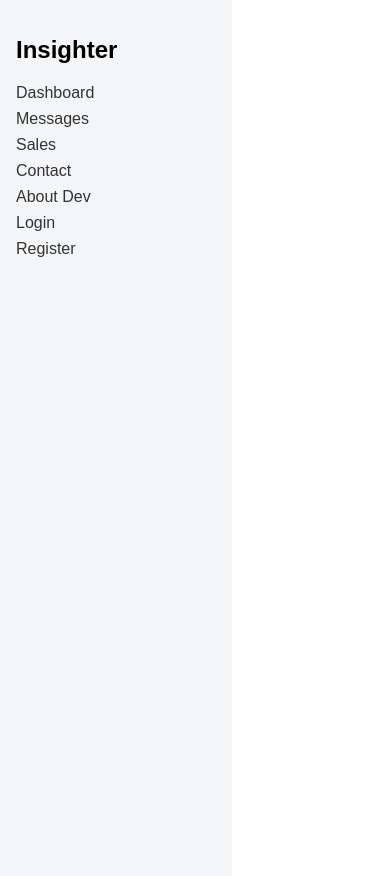
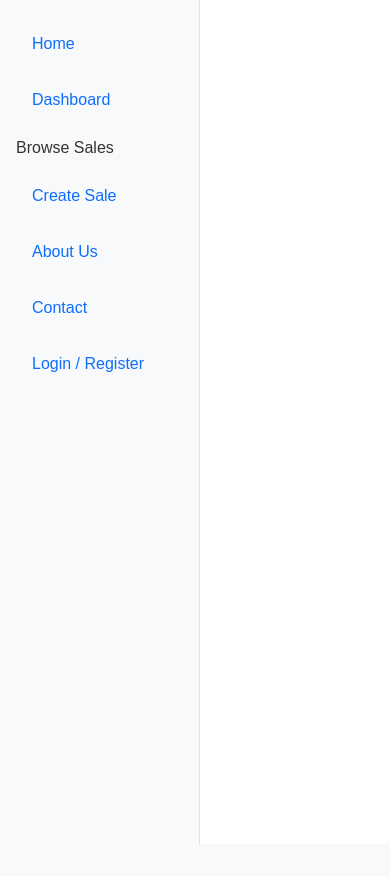
Before and after one commit to Goodvibes74/SDP_website, a Django app: page /about/ in a window 390 px wide. After the commit the page ends 844 px from the top, so only its background shows below. Run offline with Django 5.2, Linux system fonts and the light colour scheme; some libraries are stand-ins or nearby versions.

Commit message:
Refactor base template: enhance layout with Bootstrap, update sidebar navigation, and improve responsiveness.

```diff
--- a/sdp_project/templates/core/base.html
+++ b/sdp_project/templates/core/base.html
@@ -2,31 +2,62 @@
 <!DOCTYPE html>
 <html lang="en">
 <head>
-  <meta charset="UTF-8">
-  <title>{% block title %}SDP App{% endblock %}</title>
-  <link rel="stylesheet" href="{% static 'css/style.css' %}">
+    <meta charset="UTF-8">
+    <!-- Ensure responsive behavior on mobile -->
+    <meta name="viewport" content="width=device-width, initial-scale=1.0">
+    <title>{% block title %}SDP Website{% endblock %}</title>
+
+    <!-- Bootstrap CSS -->
+    <link rel="stylesheet" href="{% static 'css/bootstrap.min.css' %}">
+    <!-- Bootstrap Icons CSS -->
+    <link rel="stylesheet" href="{% static 'css/bootstrap-icons.css' %}">
+    <!-- Custom CSS -->
+    <link rel="stylesheet" href="{% static 'css/style.css' %}">
 </head>
 <body>
-  <aside class="sidebar">
-    <h2>Insighter</h2>
-    <nav>
-      <ul>
-        <li><a href="{% url 'dashboard' %}">Dashboard</a></li>
-        <li><a href="{% url 'messages' %}">Messages</a></li>
-        <li><a href="{% url 'sale_list' %}">Sales</a></li>
-        <li><a href="{% url 'contact' %}">Contact</a></li>
-        <li><a href="{% url 'about' %}">About Dev</a></li>
-        {% if user.is_authenticated %}
-          <li><a href="{% url 'logout' %}">Logout</a></li>
-        {% else %}
-          <li><a href="{% url 'login' %}">Login</a></li>
-          <li><a href="{% url 'register' %}">Register</a></li>
-        {% endif %}
-      </ul>
-    </nav>
-  </aside>
-  <main class="content">
-    {% block content %}{% endblock %}
-  </main>
+<div class="d-flex">
+
+  <!-- Sidebar -->
+  <nav class="bg-light border-end vh-100 p-3" style="width: 200px;">
+    <ul class="nav nav-pills flex-column mb-auto">
+      <li class="nav-item">
+        <a href="{% url 'home' %}" class="nav-link">Home</a>
+      </li>
+      <li>
+        <a href="{% url 'dashboard' %}" class="nav-link">Dashboard</a>
+      </li>
+      <li>
+        <a href="{% url 'browse_sales' %}">Browse Sales</a>
+      </li>
+      <li>
+        <a href="{% url 'create_sale' %}" class="nav-link">Create Sale</a>
+      </li>
+      <li>
+        <a href="{% url 'about' %}" class="nav-link">About Us</a>
+      </li>
+      <li>
+        <a href="{% url 'contact' %}" class="nav-link">Contact</a>
+      </li>
+      <li>
+        <a href="{% url 'login' %}" class="nav-link">Login / Register</a>
+      </li>
+    </ul>
+  </nav>
+
+  <!-- Main content area -->
+  <div class="flex-grow-1 p-4">
+    {% block content %}
+    <!-- Content of child templates goes here -->
+    {% endblock %}
+  </div>
+
+</div>
+
+<!-- Bootstrap JS Bundle (includes Popper) -->
+<script src="{% static 'js/bootstrap.bundle.min.js' %}"></script>
 </body>
 </html>
+<!-- End of base.html -->
+<!-- This is the base template for the SDP project. It includes a sidebar for navigation and a main content area.
+     The sidebar contains links to different sections of the website, and the main content area is where the specific
+     content of each page will be displayed. The template uses Bootstrap for styling and layout. -->
```
